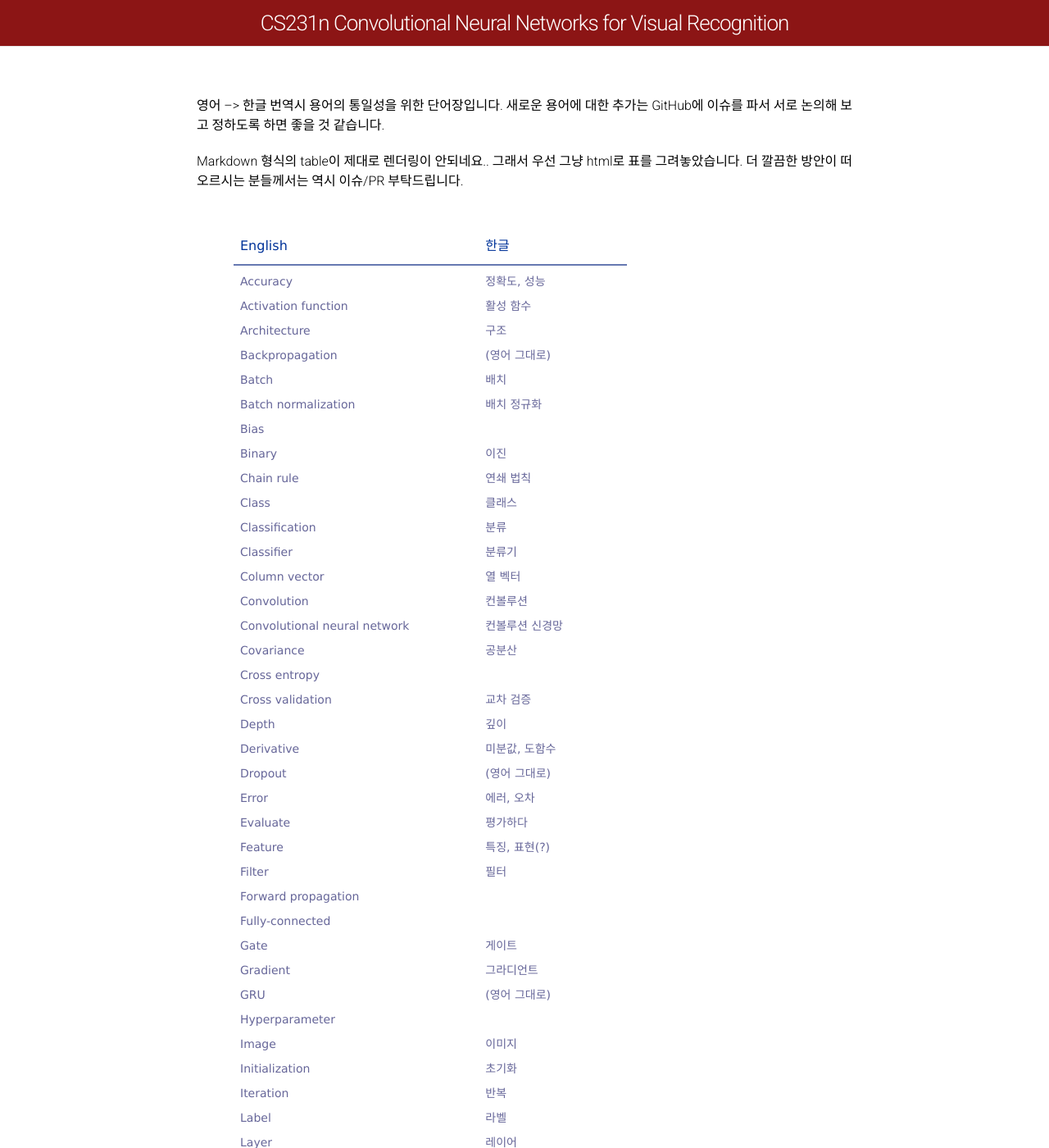
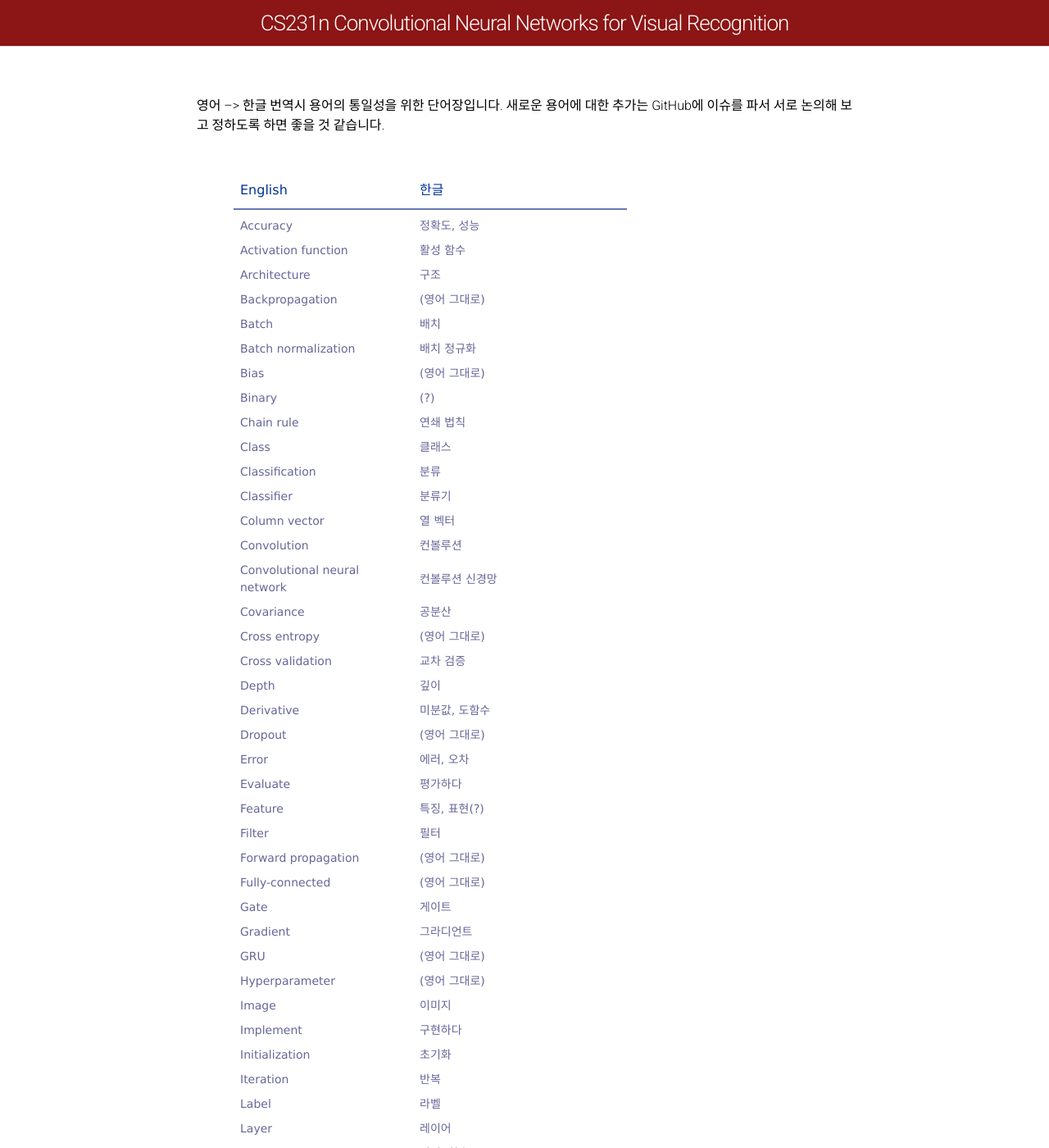
Before and after one commit to cs231n/cs231n.github.io, a Jekyll site: the page built from glossary.md, in a window 1280 px wide and 1400 px high. Shown: the whole window at 82% size. Built offline with Jekyll 4.4.1, drawn with Linux system fonts in a browser that asks for light colours; some of the changed text lies outside the part shown.

Commit message:
update glossary

```diff
--- a/glossary.md
+++ b/glossary.md
@@ -5,8 +5,6 @@
 ---
 
 영어 --> 한글 번역시 용어의 통일성을 위한 단어장입니다. 새로운 용어에 대한 추가는 GitHub에 이슈를 파서 서로 논의해 보고 정하도록 하면 좋을 것 같습니다.
-
-Markdown 형식의 table이 제대로 렌더링이 안되네요.. 그래서 우선 그냥 html로 표를 그려놓았습니다. 더 깔끔한 방안이 떠오르시는 분들께서는 역시 이슈/PR 부탁드립니다.
 
 <table id="hor-minimalist-a">
   <thead>
@@ -22,8 +20,8 @@
     <tr><td>Backpropagation</td><td>(영어 그대로)</td></tr>
     <tr><td>Batch</td><td>배치</td></tr>
     <tr><td>Batch normalization</td><td>배치 정규화</td></tr>
-    <tr><td>Bias</td><td></td></tr>
-    <tr><td>Binary</td><td>이진</td></tr>
+    <tr><td>Bias</td><td>(영어 그대로)</td></tr>
+    <tr><td>Binary</td><td>(?)</td></tr>
     <tr><td>Chain rule</td><td>연쇄 법칙</td></tr>
     <tr><td>Class</td><td>클래스</td></tr>
     <tr><td>Classification</td><td>분류</td></tr>
@@ -32,7 +30,7 @@
     <tr><td>Convolution</td><td>컨볼루션</td></tr>
     <tr><td>Convolutional neural network</td><td>컨볼루션 신경망</td></tr>
     <tr><td>Covariance</td><td>공분산</td></tr>
-    <tr><td>Cross entropy</td><td></td></tr>
+    <tr><td>Cross entropy</td><td>(영어 그대로)</td></tr>
     <tr><td>Cross validation</td><td>교차 검증</td></tr>
     <tr><td>Depth</td><td>깊이</td></tr>
     <tr><td>Derivative</td><td>미분값, 도함수</td></tr>
@@ -41,13 +39,14 @@
     <tr><td>Evaluate</td><td>평가하다</td></tr>
     <tr><td>Feature</td><td>특징, 표현(?)</td></tr>
     <tr><td>Filter</td><td>필터</td></tr>
-    <tr><td>Forward propagation</td><td></td></tr>
-    <tr><td>Fully-connected</td><td></td></tr>
+    <tr><td>Forward propagation</td><td>(영어 그대로)</td></tr>
+    <tr><td>Fully-connected</td><td>(영어 그대로)</td></tr>
     <tr><td>Gate</td><td>게이트</td></tr>
     <tr><td>Gradient</td><td>그라디언트</td></tr>
     <tr><td>GRU</td><td>(영어 그대로)</td></tr>
-    <tr><td>Hyperparameter</td><td></td></tr>
+    <tr><td>Hyperparameter</td><td>(영어 그대로)</td></tr>
     <tr><td>Image</td><td>이미지</td></tr>
+    <tr><td>Implement</td><td>구현하다</td></tr>
     <tr><td>Initialization</td><td>초기화</td></tr>
     <tr><td>Iteration</td><td>반복</td></tr>
     <tr><td>Label</td><td>라벨</td></tr>
@@ -68,24 +67,25 @@
     <tr><td>Padding</td><td>패딩</td></tr>
     <tr><td>Parameter</td><td>파라미터</td></tr>
     <tr><td>Performance</td><td>성능</td></tr>
+    <tr><td>Pixel</td><td>픽셀, 화소</td></tr>
     <tr><td>Pooling</td><td>풀링</td></tr>
     <tr><td>Preprocessing</td><td>전처리</td></tr>
-    <tr><td>Receptive Field</td><td></td></tr>
+    <tr><td>Receptive Field</td><td>(영어 그대로)</td></tr>
     <tr><td>Regression</td><td>회귀</td></tr>
-    <tr><td>Regularization</td><td>?</td></tr>
-    <tr><td>ReLU</td><td></td></tr>
+    <tr><td>Regularization</td><td>(영어 그대로)</td></tr>
+    <tr><td>ReLU</td><td>(영어 그대로)</td></tr>
     <tr><td>Representation</td><td>표현</td></tr>
-    <tr><td>Recurrent neural network (RNN)</td><td>회귀신경망(?)</td></tr>
+    <tr><td>Recurrent neural network (RNN)</td><td>회귀신경망, RNN</td></tr>
     <tr><td>Row vector</td><td>행 벡터</td></tr>
     <tr><td>Score</td><td>스코어, 점수</td></tr>
-    <tr><td>Sigmoid</td><td></td></tr>
-    <tr><td>Softmax</td><td></td></tr>
-    <tr><td>Spatial</td><td></td></tr>
+    <tr><td>Sigmoid</td><td>(영어 그대로)</td></tr>
+    <tr><td>Softmax</td><td>(영어 그대로)</td></tr>
     <tr><td>Training</td><td>학습, 트레이닝</td></tr>
+    <tr><td>Tuning</td><td>튜닝</td></tr>
     <tr><td>Validation</td><td>검증</td></tr>
     <tr><td>Variable</td><td>변수</td></tr>
     <tr><td>Visualization</td><td>시각화</td></tr>
-    <tr><td>Weights</td><td>파라미터 값</td></tr>
+    <tr><td>Weights</td><td>파라미터 값, 가중치 (문맥상 사용되는 의미에 따라)</td></tr>
   </tbody>
 </table>
 
```
Also changed, not shown: assignments2016/assignment1.md (+1 -1 lines).
